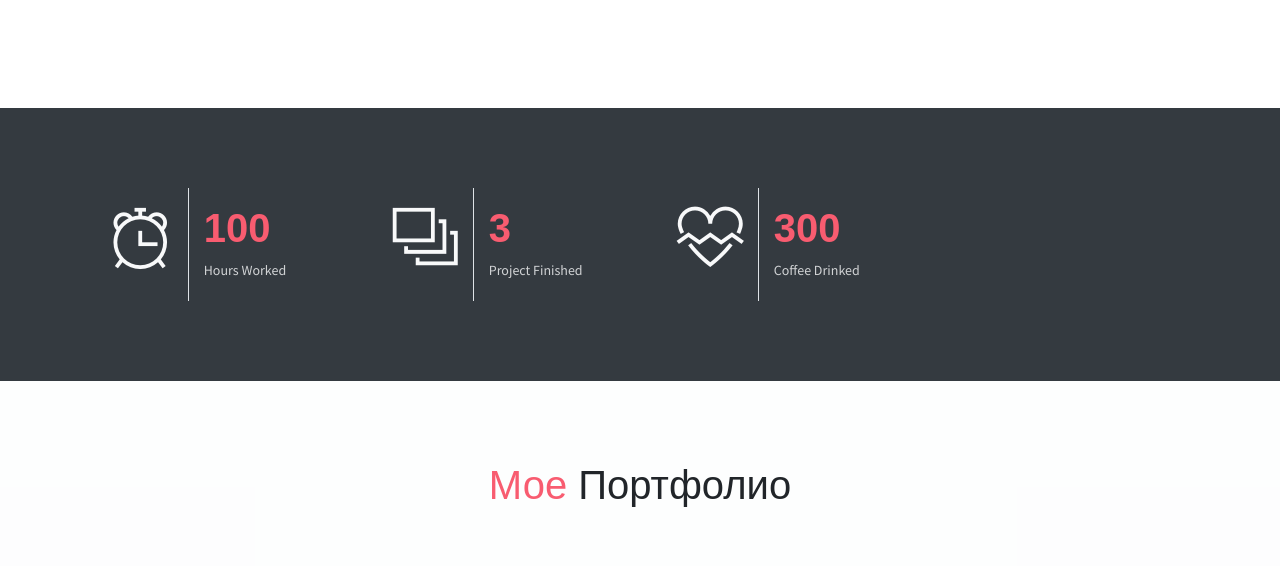
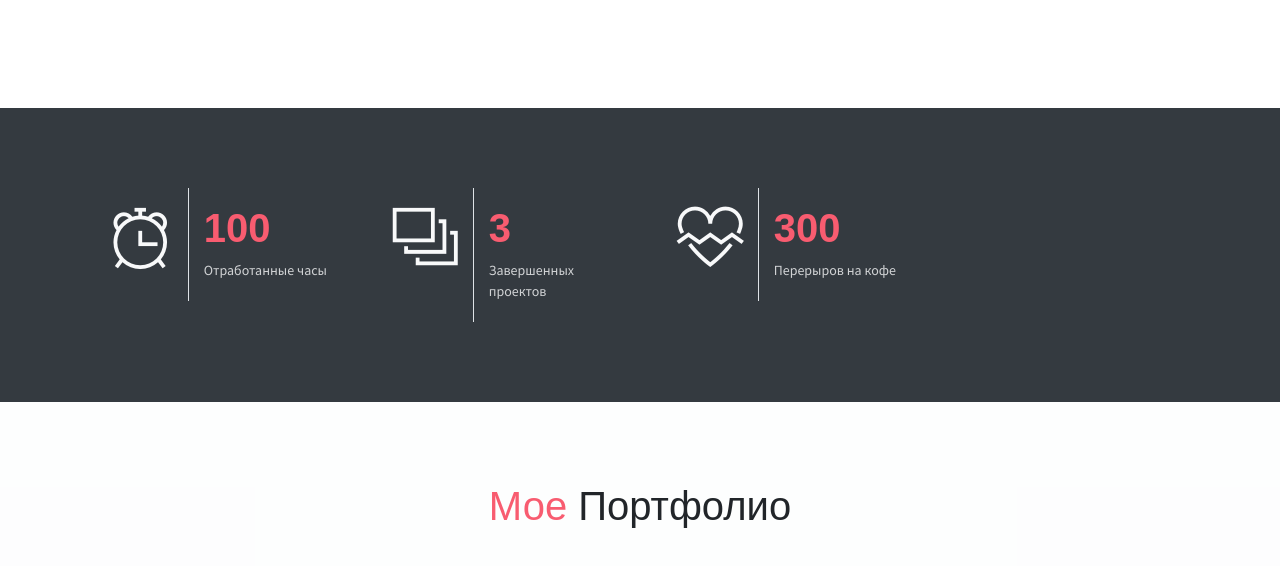
Before and after one commit to sergeianip20/2, a React (Create React App) app: page / in a window 1280 px wide. Shown: the part 2054-2620 px from the top of the page. Built offline with nearby package versions, Linux system fonts and the light colour scheme.

Commit message:
Update SectionTwo.tsx

```diff
--- a/src/component/SectionTwo/SectionTwo.tsx
+++ b/src/component/SectionTwo/SectionTwo.tsx
@@ -12,7 +12,7 @@ export const SectionTwo=()=> {
                             </div>
                             <div className="col-7 text-left py-3">
                                 <h1 className="text-danger font-weight-bold font40">100</h1>
-                                <p className="text-light mb-1">Hours Worked</p>
+                                <p className="text-light mb-1">Отработанные часы</p>
                             </div>
                         </div>
                     </div>
@@ -23,7 +23,7 @@ export const SectionTwo=()=> {
                             </div>
                             <div className="col-7 text-left py-3">
                                 <h1 className="text-danger font-weight-bold font40">3</h1>
-                                <p className="text-light mb-1">Project Finished</p>
+                                <p className="text-light mb-1">Завершенных проектов</p>
                             </div>
                         </div>
                     </div>
@@ -35,7 +35,7 @@ export const SectionTwo=()=> {
                             </div>
                             <div className="col-7 text-left py-3">
                                 <h1 className="text-danger font-weight-bold font40">300</h1>
-                                <p className="text-light mb-1">Coffee Drinked</p>
+                                <p className="text-light mb-1">Перерыров на кофе</p>
                             </div>
                         </div>
                     </div>
```
